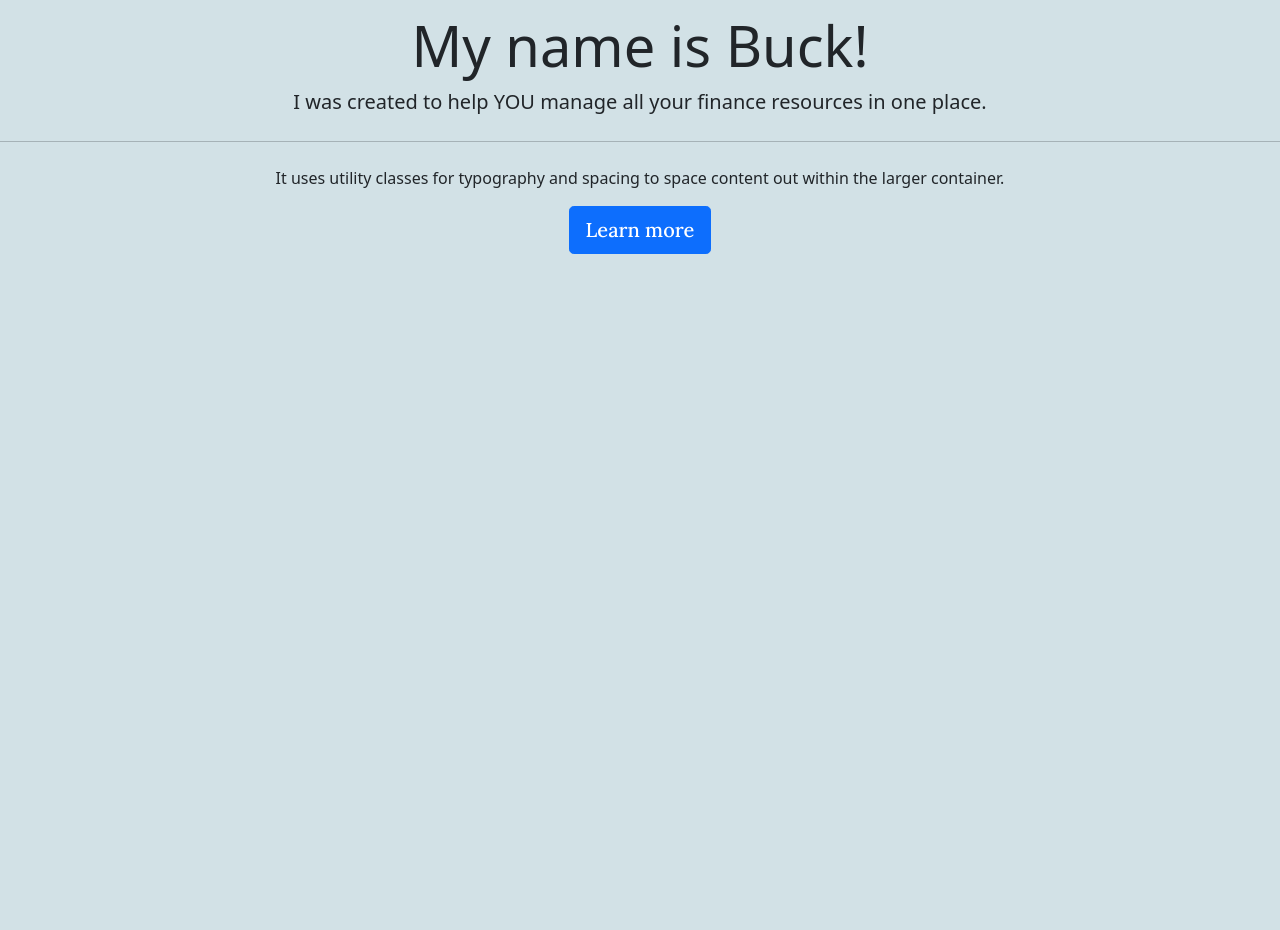
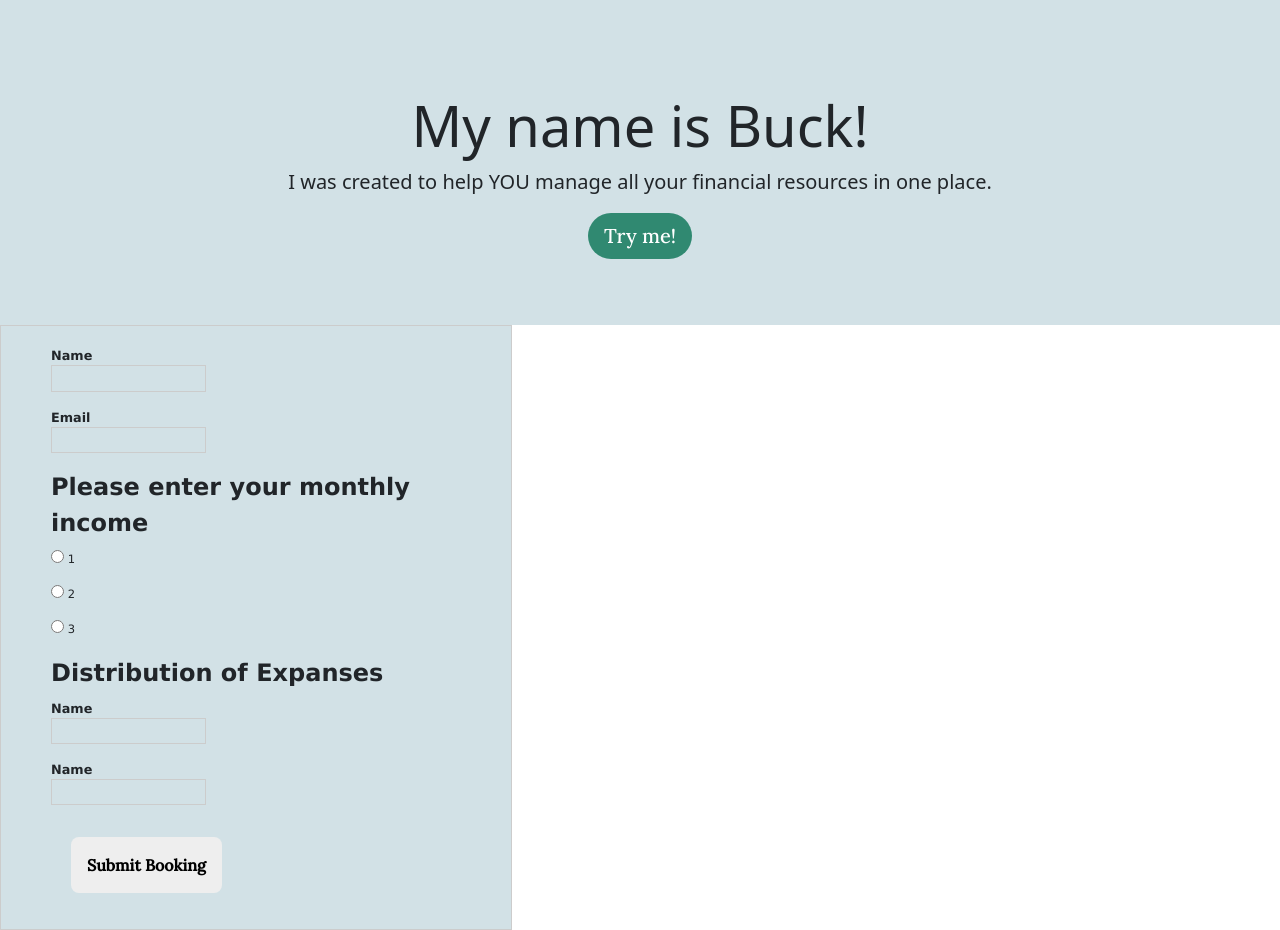
Before and after one commit to Mikoolio41/Hackathon, a plain HTML site: page index.html in a window 1280 px wide. Shown: the part 60-990 px from the top of the page. Before the commit the page ends 800 px from the top, so only its background shows below. Drawn offline with nearby package versions, Linux system fonts and the light colour scheme.

Commit message:
added form, havent finished it yet

```diff
--- a/index.html
+++ b/index.html
@@ -22,13 +22,101 @@
 </header>
 <div class="jumbotron text-center mt-auto">
     <h1 class="display-4">My name is Buck!</h1>
-    <p class="lead">I was created to help YOU manage all your finance resources in one place.</p>
-    <hr class="my-4">
-    <p>It uses utility classes for typography and spacing to space content out within the larger container.</p>
+    <p class="lead">I was created to help YOU manage all your financial resources in one place.</p>
     <p class="lead">
-      <a class="btn btn-primary btn-lg" href="#" role="button">Learn more</a>
+      <a class="btn btn-primary btn-lg" href="#" role="button">Try me!</a>
     </p>
   </div>
+
+  <form class="myForm" method="get" enctype="application/x-www-form-urlencoded" action="/html/codes/html_form_handler.cfm">
+
+    <p>
+    <label>Name
+    <input type="text" name="customer_name" required>
+    </label>
+    </p>
+
+    <p>
+    <label>Email
+    <input type="email" name="email_address">
+    </label>
+    </p>
+
+    <!-- <fieldset>
+    <legend>Please enter your monthly income</legend>
+    <p><label class="choice"> <input type="radio" name="taxi" required value="car"> Car </label></p>
+    <p><label class="choice"> <input type="radio" name="taxi" required value="van"> Van </label></p>
+    <p><label class="choice"> <input type="radio" name="taxi" required value="tuktuk"> Tuk Tuk </label></p>
+    </fieldset> -->
+
+    <fieldset>
+    <legend>Please enter your monthly income</legend>
+    <p><label class="choice"> <input type="radio" name="1" required value="1"> 1 </label></p>
+    <p><label class="choice"> <input type="radio" name="2" required value="2"> 2 </label></p>
+    <p><label class="choice"> <input type="radio" name="3" required value="3"> 3 </label></p>
+    </fieldset>
+
+    <fieldset>
+        <legend>Distribution of Expanses</legend>
+    </fieldset>
+    <p>
+        <label>Name
+        <input type="text" name="customer_name" required>
+        </label>
+        </p>
+
+    <p>
+        <label>Name
+        <input type="text" name="customer_name" required>
+        </label>
+        </p>
+
+    <!-- <fieldset>
+    <legend>Extras</legend>
+    <p><label class="choice"> <input type="checkbox" name="extras" value="baby"> Baby Seat </label></p>
+    <p><label class="choice"> <input type="checkbox" name="extras" value="wheelchair"> Wheelchair Access </label></p>
+    <p><label class="choice"> <input type="checkbox" name="extras" value="tip"> Stock Tip </label></p>
+    </fieldset> -->
+
+    <!-- <p>
+    <label>Pickup Date/Time
+    <input type="datetime-local" name="pickup_time" required>
+    </label>
+    </p> -->
+
+    <!-- <p>
+    <label>Pickup Place
+    <select id="pickup_place" name="pickup_place">
+    <option value="" selected="selected">Select One</option>
+    <option value="office">Taxi Office</option>
+    <option value="town_hall">Town Hall</option>
+    <option value="telepathy">We'll Guess!</option>
+    </select>
+    </label>
+    </p>
+     -->
+    <!-- <p>
+    <label>Dropoff Place
+    <input type="text" name="dropoff_place" required list="destinations">
+    </label>
+
+    <datalist id="destinations">
+    <option value="Airport">
+    <option value="Beach">
+    <option value="Fred Flinstone's House">
+    </datalist>
+    </p>
+
+    <p>
+    <label>Special Instructions
+    <textarea name="comments" maxlength="500"></textarea>
+    </label>
+    </p> -->
+
+    <p><button>Submit Booking</button></p>
+
+    </form>
+
 
     <script src="./script.js"></script>
 </body>
--- a/style.css
+++ b/style.css
@@ -6,6 +6,7 @@
     padding: 0;
     background-color: rgb(210, 225, 230);
 }
+
 
 .logo {
     width: 100px;
@@ -61,3 +62,80 @@ button {
 button:hover {
     background-color: rgba(48, 137, 113, 0.8);
 }
+
+.jumbotron {
+    padding-top: 80px;
+    padding-bottom: 50px;
+}
+
+.btn {
+    background-color: #308971;
+    border:rgba(37, 86, 73, 0.8);
+    cursor: pointer;
+    transition: all 0.3s ease 0s;
+    border-radius: 50px;
+}
+
+.btn:hover {
+    background-color: rgba(48, 137, 113, 0.8);
+}
+
+.myForm {
+    font-family: "Lucida Sans Unicode", "Lucida Grande", sans-serif;
+    font-size: 0.8em;
+    width: 40em;
+    padding: 20px 50px;
+    border: 1px solid #ccc;
+
+}
+
+.myForm * {
+    box-sizing: border-box;
+}
+
+.myForm fieldset {
+    border: none;
+    padding: 0;
+}
+
+.myForm legend,
+.myForm label {
+    padding: 0;
+    font-weight: bold;
+}
+
+.myForm label.choice {
+    font-size: 0.9em;
+    font-weight: normal;
+}
+
+.myForm input[type="text"],
+.myForm input[type="email"],
+.myForm input[type="datetime-local"],
+.myForm select,
+.myForm textarea {
+    display: block;
+    width: 100%;
+    border: 1px solid #ccc;
+    font-family: "Lucida Sans Unicode", "Lucida Grande", sans-serif;
+    font-size: 0.9em;
+    padding: 0.3em;
+}
+
+.myForm textarea {
+    height: 100px;
+}
+
+.myForm button {
+    padding: 1em;
+    border-radius: 0.5em;
+    background: #eee;
+    border: none;
+    font-weight: bold;
+    margin-top: 1em;
+}
+
+.myForm button:hover {
+    background: #ccc;
+    cursor: pointer;
+}
```
